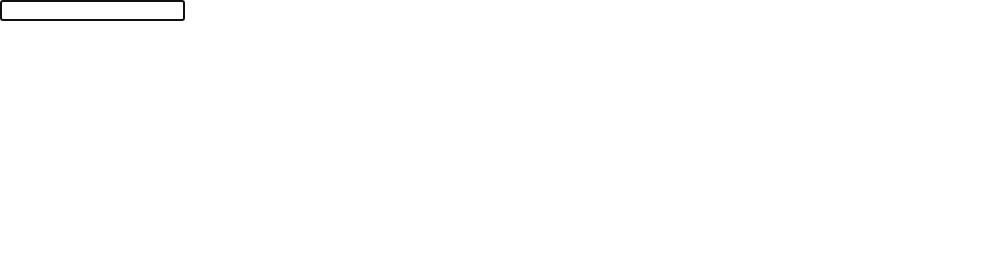
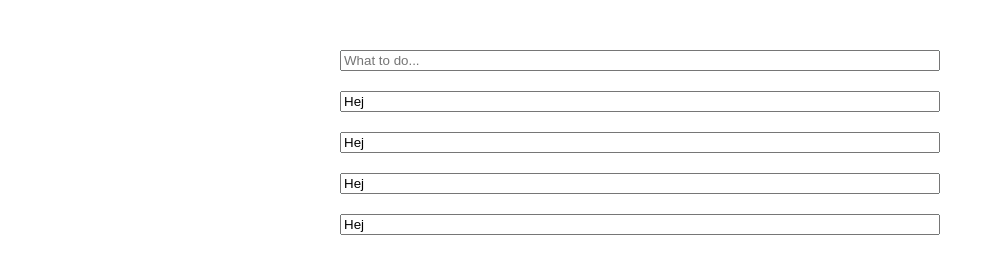
Before and after one commit to dennislundgren/MI-JAVASCRIPT-GK-Todo, a website: page index.html in a window 1280 px wide. Shown: the whole page, without its empty margins (0-1003 px from the left). Drawn offline with Linux system fonts and the light colour scheme.

Commit message:
basic container est.

```diff
--- a/index.html
+++ b/index.html
@@ -6,7 +6,7 @@
     <meta name="viewport" content="width=device-width, initial-scale=1.0" />
     <title>Todo-lista</title>
 
-    <script src="js/main.js" defer></script>
+    <script src="js/main.js" async></script>
     <link rel="stylesheet" href="css/main.css" />
   </head>
   <body></body>
--- a/js/main.js
+++ b/js/main.js
@@ -1,21 +1,16 @@
-/*
+let container = document.createElement("div");
+let input = document.createElement("input");
+container.setAttribute("class", "container");
+input.setAttribute("placeholder", "What to do...");
+container.appendChild(input);
 
-Skapa en Todo-lista:
-    Använd input-fält för att lagra todo-värden och presentera dessa
-    med hjälp utav p-element.
-
-    Spara värdena i en lista av objekt.
-
-    Generera all HTML i javascriptet.
-
-*/
-let container = document.createElement("div");
-container.setAttribute("class", "container");
+let containers = [container];
 document.body.appendChild(container);
 
-let input = document.createElement("input");
-input.setAttribute("autofocus", null);
-document.body.appendChild(input);
-
-let inp = document.querySelector("input");
-let inpStyle = window.getComputedStyle(inp);
+for (let i = 1; i < 5; i++) {
+  containers.push(container.cloneNode(true));
+  let n = containers[i].querySelector("input");
+  n.setAttribute("value", "Hej");
+  n.removeAttribute("placeholder");
+  document.body.appendChild(containers[i]);
+}
--- a/scss/main.scss
+++ b/scss/main.scss
@@ -3,7 +3,18 @@
   margin: 0 auto;
 }
 
-.container {
-  width: clamp(270px, 50vw, 600px);
-  background-color: azure;
+body {
+  display: flex;
+  justify-content: center;
+  flex-direction: column;
+  padding: 50px 0;
+  row-gap: 20px;
+  .container {
+    position: relative;
+    width: clamp(280px, 90vw, 600px);
+    background-color: azure;
+    input {
+      width: 100%;
+    }
+  }
 }
```
Also changed, not shown: css/main.css.
